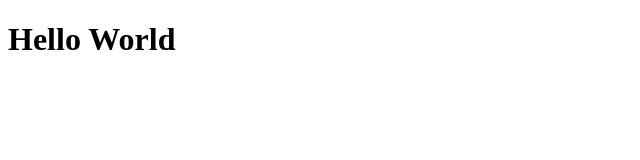
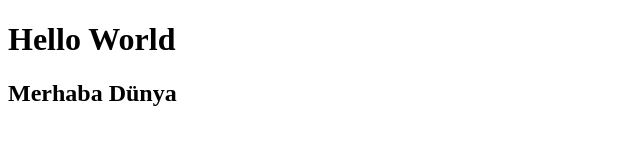
Before and after one commit to ayllin/origin, a plain HTML site: page index.html in a window 1280 px wide. Shown: the whole page, without its empty margins (0-640 px from the left). Drawn offline with Linux system fonts and the light colour scheme.

Commit message:
Update index.html
probe branch

```diff
--- a/index.html
+++ b/index.html
@@ -7,5 +7,6 @@
 </head>
 <body>
     <h1>Hello World</h1>
+    <h2>Merhaba Dünya</h2>
 </body>
 </html>
```
